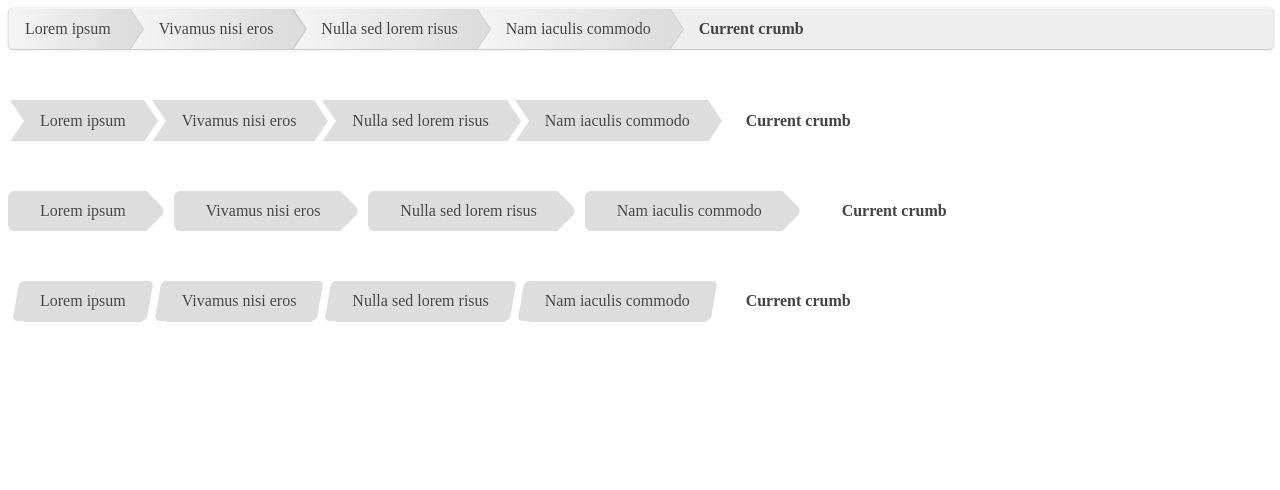
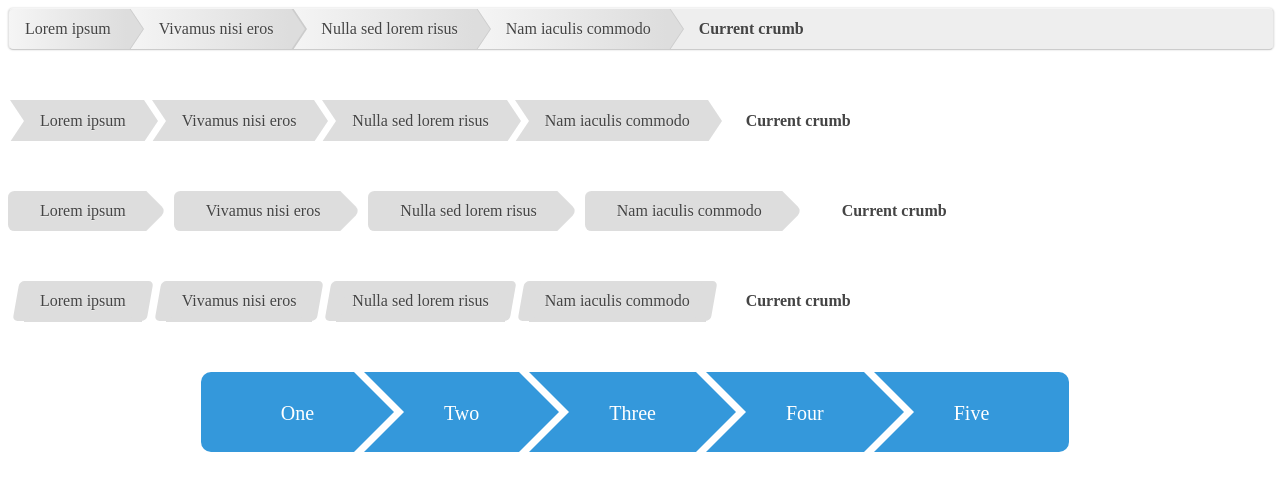
Before and after one commit to hladysh/breadcrumbs_html_css, a plain HTML site: page index.html in a window 1280 px wide. Drawn offline with Linux system fonts and the light colour scheme.

Commit message:
add one more breadcrumbs

```diff
--- a/css/style.css
+++ b/css/style.css
@@ -281,3 +281,100 @@ ul{
 #breadcrumbs-four .current::before{
   content: normal;
 }
+
+
+
+/*breadcrumbs-five*/
+
+
+#breadcrumbs {
+    text-align: center;
+}
+#breadcrumbs ul {
+    display: inline-table;
+    list-style: none outside none;
+}
+#breadcrumbs ul li {
+    display: inline;
+}
+#breadcrumbs ul li a {
+	display: block;
+	float: left;
+	height: 50px;
+	background: #3498db;
+	text-align: center;
+	padding: 30px 40px 0 40px;
+	position: relative;
+	margin: 0 10px 0 0;
+	font-size: 20px;
+	text-decoration: none;
+	color: #fff;
+}
+
+#breadcrumbs ul li a:after {
+	content: "";
+	border-top: 40px solid red;
+	border-bottom: 40px solid red;
+	border-left: 40px solid blue;
+	position: absolute; right: -40px; top: 0;
+}
+
+
+#breadcrumbs ul li a:after {
+    content: "";
+    border-top: 40px solid transparent;
+    border-bottom: 40px solid transparent;
+    border-left: 40px solid #3498db;
+    position: absolute; right: -40px; top: 0;
+    z-index: 1;
+}
+
+
+#breadcrumbs ul li a:before {
+    content: "";
+    border-bottom: 40px solid transparent;
+    border-left: 40px solid #fff;
+    border-top: 40px solid transparent;
+    position: absolute;
+    top: 0;
+    left: 0;
+}
+
+#breadcrumbs ul li a {
+	display: block;
+	float: left;
+	height: 50px;
+	/*background: #3498db;*/
+	text-align: center;
+	padding: 30px 40px 0 80px;
+	position: relative;
+	margin: 0 10px 0 0;
+	font-size: 20px;
+	text-decoration: none;
+	color: #fff;
+}
+
+
+#breadcrumbs ul li:first-child a {
+    border-bottom-left-radius: 10px;
+    border-top-left-radius: 10px;
+}
+#breadcrumbs ul li:first-child a:before {
+    display: none;
+}
+#breadcrumbs ul li:last-child a {
+    border-bottom-right-radius: 10px;
+    border-top-right-radius: 10px;
+    padding-right: 80px;
+}
+#breadcrumbs ul li:last-child a:after {
+    display: none;
+}
+
+
+#breadcrumbs ul li a:hover {
+    background: none repeat scroll 0 0 #fa5ba5;
+}
+#breadcrumbs ul li a:hover:after {
+    border-left-color: #fa5ba5;
+}
--- a/index.html
+++ b/index.html
@@ -44,7 +44,18 @@
             <li><a href="">Nam iaculis commodo</a></li>
             <li><a href="" class="current">Current crumb</a></li>
         </ul>
+    </div>
+    <div class="wrap">
 
+        <div id="breadcrumbs">
+            <ul>
+        		<li><a href="#1">One</a></li>
+        		<li><a href="#2">Two</a></li>
+        		<li><a href="#3">Three</a></li>
+        		<li><a href="#4">Four</a></li>
+        		<li><a href="#5">Five</a></li>
+            </ul>
+        </div>
     </div>
 </body>
 
```
Lines whose indentation alone changed are shown as unchanged.
